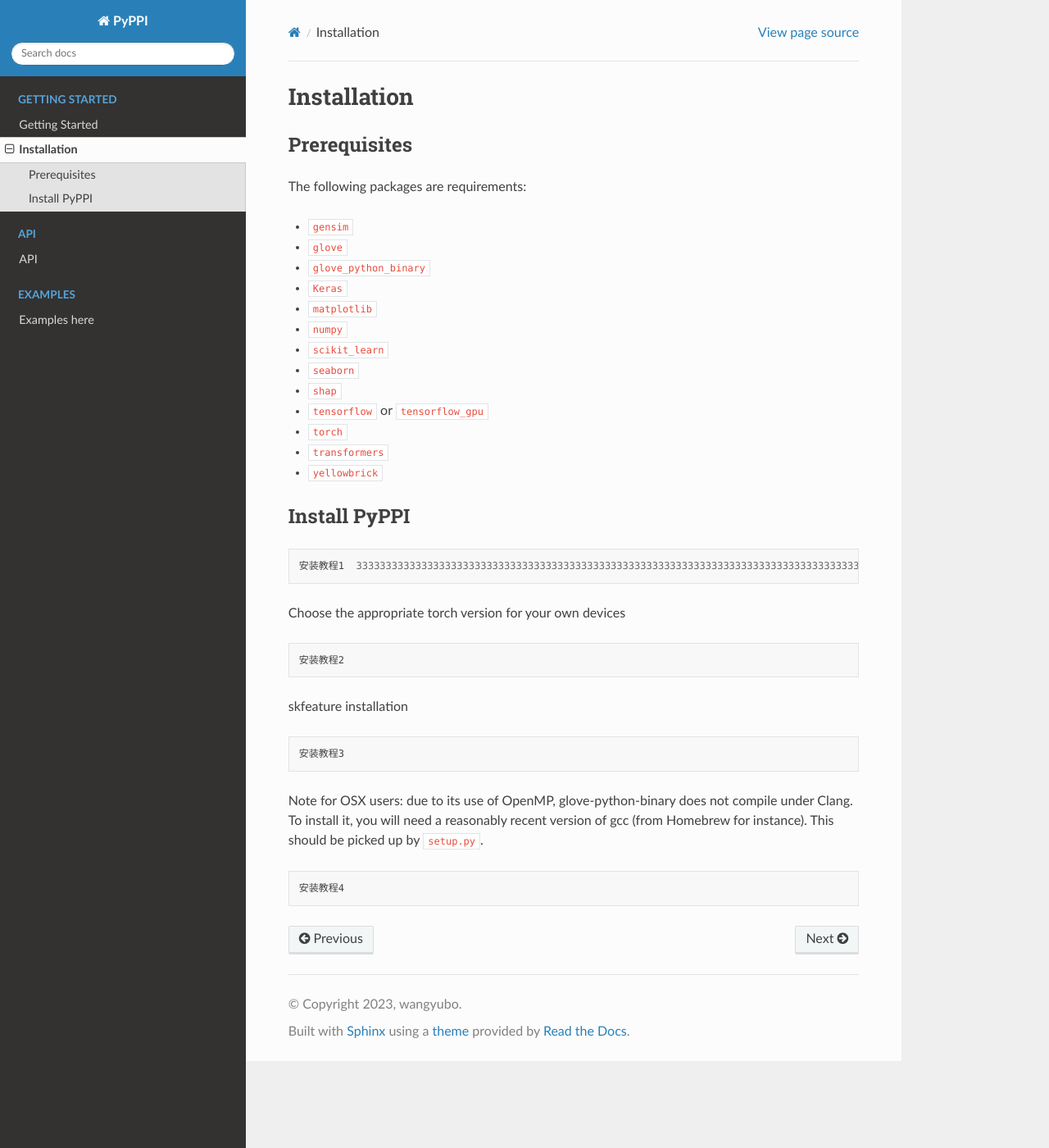
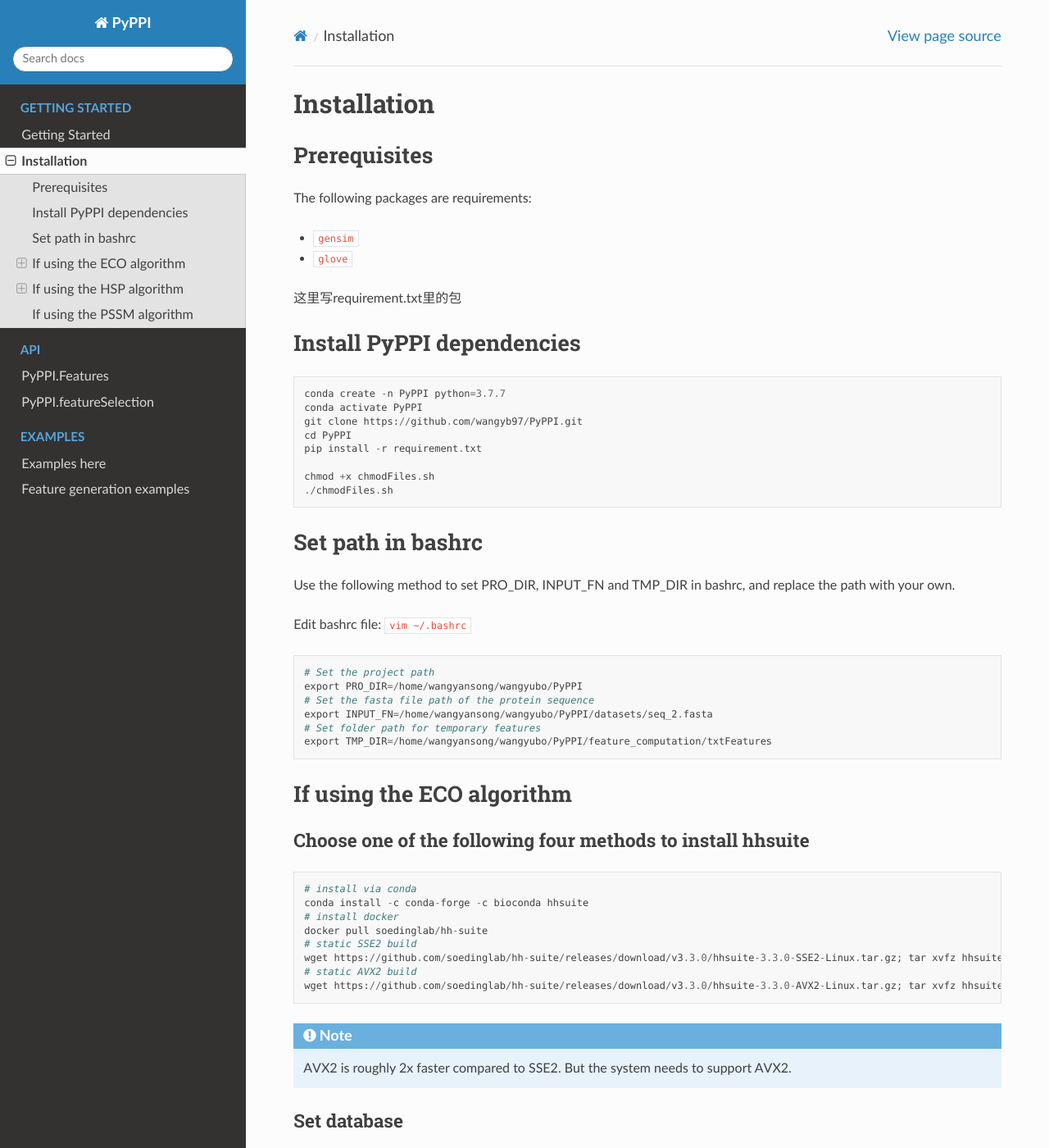
Before and after one commit to wangyb97/PyPPI, a Sphinx documentation site: the page built from docs/source/installation.rst, in a window 1280 px wide and 1400 px high. Shown: the whole window at 82% size. Built offline with Sphinx 7.4.7 and the Read the Docs theme 2.0.0, drawn with Linux system fonts in a browser that asks for light colours; some of the changed text lies outside the part shown.

Commit message:
“docs modification

```diff
--- a/docs/source/API.rst
+++ /dev/null
@@ -1,4 +0,0 @@
-API
-===============
-
-这是我的公开日记
--- /dev/null
+++ b/docs/source/_static/default.css
@@ -0,0 +1,6 @@
+.wy-nav-content {
+    max-width: none;
+}
+body {
+  font-size: 18px;
+}
--- /dev/null
+++ b/docs/source/_templates/layout.html
@@ -0,0 +1,5 @@
+{% extends "!layout.html" %}
+
+{% block extrahead %}
+<link href="{{ pathto(" _static/default.css", True) }}" rel="stylesheet" type="text/css">
+{% endblock %}
--- a/docs/source/installation.rst
+++ b/docs/source/installation.rst
@@ -1,45 +1,114 @@
 Installation
-================
+===========================
 
 Prerequisites
-~~~~~~~~~~~~~~~~
+~~~~~~~~~~~~~~~~~~~~~~~~~~~~~~~~~~~~~~~~~
 The following packages are requirements:
 
 - ``gensim``
 - ``glove``
-- ``glove_python_binary``
-- ``Keras``
-- ``matplotlib``
-- ``numpy``
-- ``scikit_learn``
-- ``seaborn``
-- ``shap``
-- ``tensorflow`` or ``tensorflow_gpu``
-- ``torch``
-- ``transformers``
-- ``yellowbrick``
 
-Install PyPPI
-~~~~~~~~~~~~~~~~~~~~~~~~~~~~~~~~~~~~~~~~~~~~~~~~~~~~~~~~~~~~~~~~~~~
-::
+这里写requirement.txt里的包
 
-    安装教程1  33333333333333333333333333333333333333333333333333333333333333333333333333333333333333333333333333333
-
-Choose the appropriate torch version for your own devices
+Install PyPPI dependencies
+~~~~~~~~~~~~~~~~~~~~~~~~~~~~~~~~~~~~~~~~~
 
 ::
 
-    安装教程2
+    conda create -n PyPPI python=3.7.7
+    conda activate PyPPI
+    git clone https://github.com/wangyb97/PyPPI.git
+    cd PyPPI
+    pip install -r requirement.txt
 
+    chmod +x chmodFiles.sh
+    ./chmodFiles.sh
 
-skfeature installation
+Set path in bashrc
+~~~~~~~~~~~~~~~~~~~~~~~~~~~~~~~~~~~~~~~~~
+
+Use the following method to set PRO_DIR, INPUT_FN and TMP_DIR in bashrc, and replace the path with your own.
+
+Edit bashrc file: ``vim ~/.bashrc``
 
 ::
 
-    安装教程3
+    # Set the project path
+    export PRO_DIR=/home/wangyansong/wangyubo/PyPPI
+    # Set the fasta file path of the protein sequence
+    export INPUT_FN=/home/wangyansong/wangyubo/PyPPI/datasets/seq_2.fasta
+    # Set folder path for temporary features
+    export TMP_DIR=/home/wangyansong/wangyubo/PyPPI/feature_computation/txtFeatures
 
-Note for OSX users: due to its use of OpenMP, glove-python-binary does not compile under Clang. To install it, you will need a reasonably recent version of gcc (from Homebrew for instance). This should be picked up by ``setup.py``.
+If using the ECO algorithm
+~~~~~~~~~~~~~~~~~~~~~~~~~~~~~~~~~~~~~~~~~
+
+Choose one of the following four methods to install hhsuite
+-------------------------------------------------------------------
 
 ::
 
-    安装教程4
+    # install via conda
+    conda install -c conda-forge -c bioconda hhsuite
+    # install docker
+    docker pull soedinglab/hh-suite
+    # static SSE2 build
+    wget https://github.com/soedinglab/hh-suite/releases/download/v3.3.0/hhsuite-3.3.0-SSE2-Linux.tar.gz; tar xvfz hhsuite-3.3.0-SSE2-Linux.tar.gz; export PATH="$(pwd)/bin:$(pwd)/scripts:$PATH"
+    # static AVX2 build
+    wget https://github.com/soedinglab/hh-suite/releases/download/v3.3.0/hhsuite-3.3.0-AVX2-Linux.tar.gz; tar xvfz hhsuite-3.3.0-AVX2-Linux.tar.gz; export PATH="$(pwd)/bin:$(pwd)/scripts:$PATH"
+
+.. note:: AVX2 is roughly 2x faster compared to SSE2. But the system needs to support AVX2.
+
+Set database
+-------------
+
+`Download uniprot20_2015_06 database <https://wwwuser.gwdg.de/~compbiol/data/hhsuite/databases/hhsuite_dbs/old-releases/uniprot20_2015_06.tgz>`_
+
+
+::
+
+    tar zxvf uniprot20_2015_06.tgz -C specifiedPath # decompress to the specified path.
+
+Edit bashrc file: ``vim ~/.bashrc``, and replace the path with your own.
+
+::
+
+    export database="/home/wangyansong/wangyubo/PyPPI/feature_computation/ECO/uniprot20_2015_06/uniprot20_2015_06"
+    export hhblits="/home/wangyansong/wangyubo/programs/hhsuite-3.3.0-AVX2/bin/hhblits"
+
+If using the HSP algorithm
+~~~~~~~~~~~~~~~~~~~~~~~~~~~~~~~~~~~~~~~~~
+
+Install SPRINT
+--------------------
+
+Make sure that g++, boost library and OpenMP is available on the system.
+
+::
+
+    git clone https://github.com/lucian-ilie/SPRINT.git
+    git checkout DELPHI_Server
+    make compute_HSPs_parallel
+
+Edit bashrc file: ``vim ~/.bashrc``
+
+::
+
+    # Set your own SPRINT_program path
+    export SPRINT_program=/home/wangyansong/wangyubo/programs/SPRINT/bin/compute_HSPs
+
+If using the PSSM algorithm
+~~~~~~~~~~~~~~~~~~~~~~~~~~~~~~~~~~~~~~~~~
+
+Make sure that ``blast`` program is available on the system.
+
+.. ::
+
+..     sudo apt-get install ncbi-blast+
+
+Edit bashrc file: ``vim ~/.bashrc``
+
+::
+
+    # Set your own pssm_database path
+    export pssm_database_path=/home/houzilong/uniref90/uniref90
```
Also changed, not shown: docs/source/Examples.rst (+21 -0 lines), docs/source/Features.rst (added, +135 -0 lines), docs/source/Getting_Started.rst (+4 -87 lines), docs/source/featureGeneration_examples.rst (added, +136 -0 lines), docs/source/feature_selection.rst (added, +26 -0 lines), docs/source/index.rst (+9 -15 lines), docs/source/conf.py (line endings or trailing spaces).
